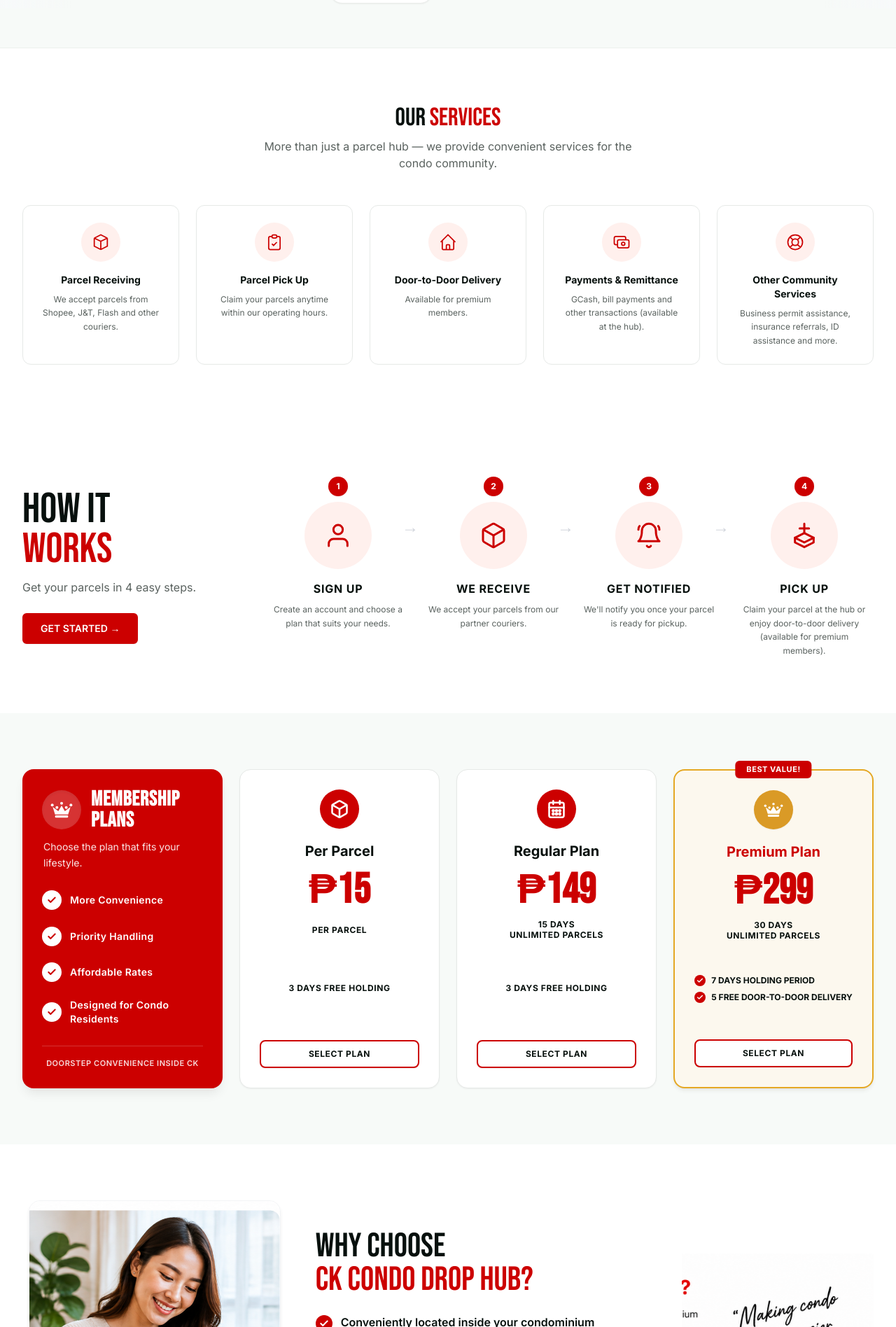
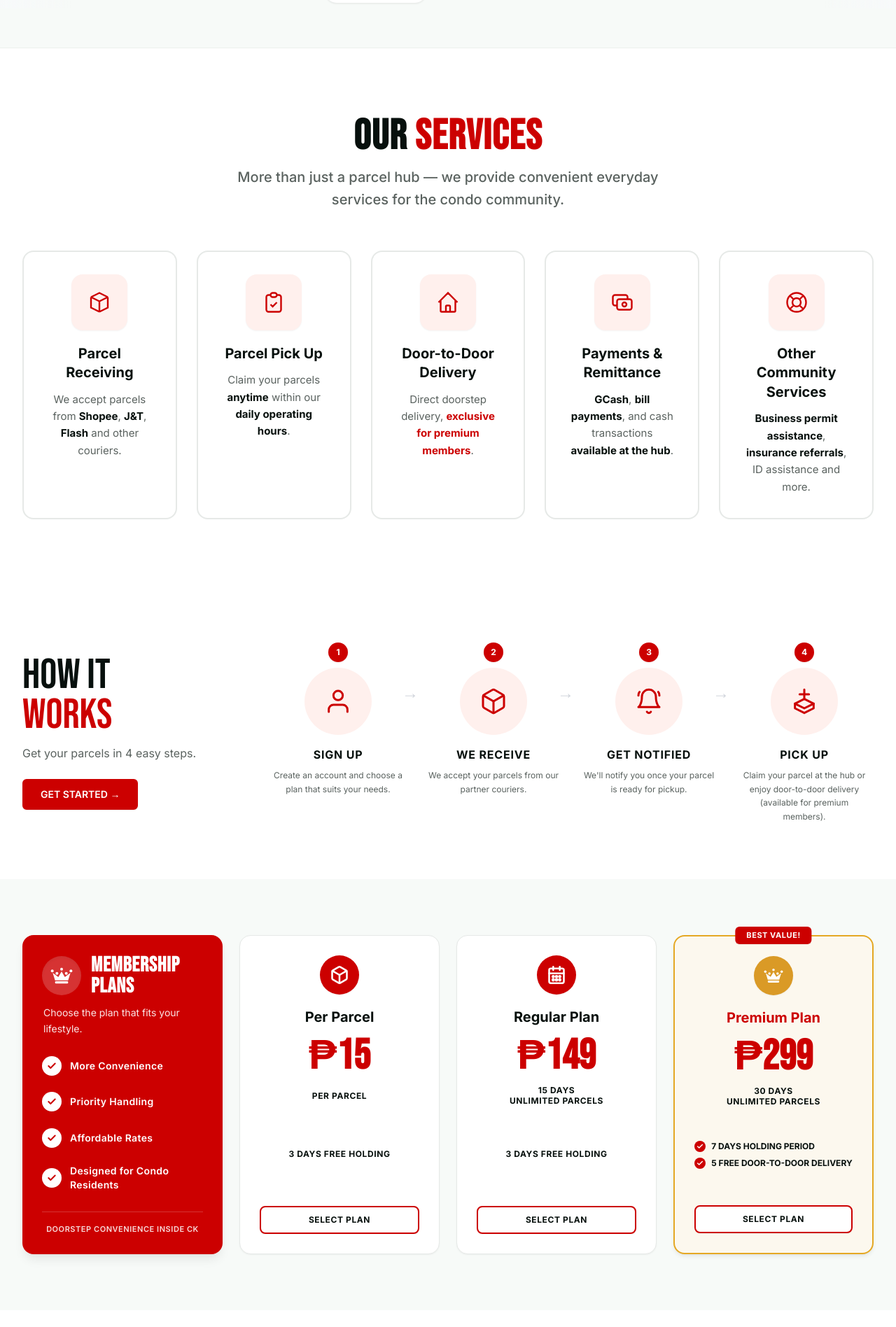
Before and after one commit to FredricksonAcorda/ck-condo-drop-hub, a Next.js app: page / in a window 1280 px wide. Shown: the part 904-2800 px from the top of the page at 70% size. Built offline with nearby package versions, Linux system fonts and the light colour scheme.

Commit message:
fix: remove stray text from script quote, enlarge quote font, and enlarge Our Services typography with bold popup highlights

```diff
--- a/src/app/(public)/page.tsx
+++ b/src/app/(public)/page.tsx
@@ -178,62 +178,84 @@ function ServicesSection() {
   const services = [
     {
       icon: (
-        <svg xmlns="http://www.w3.org/2000/svg" className="w-7 h-7" fill="none" stroke="currentColor" strokeWidth="1.5" viewBox="0 0 24 24"><path d="M20 7l-8-4-8 4m16 0l-8 4m8-4v10l-8 4m0-10L4 7m8 4v10M4 7v10l8 4"/></svg>
+        <svg xmlns="http://www.w3.org/2000/svg" className="w-8 h-8 sm:w-9 sm:h-9" fill="none" stroke="currentColor" strokeWidth="1.6" viewBox="0 0 24 24"><path d="M20 7l-8-4-8 4m16 0l-8 4m8-4v10l-8 4m0-10L4 7m8 4v10M4 7v10l8 4"/></svg>
       ),
       title: "Parcel Receiving",
-      desc: "We accept parcels from Shopee, J&T, Flash and other couriers.",
+      desc: (
+        <>
+          We accept parcels from <strong className="font-bold text-brand-text">Shopee</strong>, <strong className="font-bold text-brand-text">J&amp;T</strong>, <strong className="font-bold text-brand-text">Flash</strong> and other couriers.
+        </>
+      ),
     },
     {
       icon: (
-        <svg xmlns="http://www.w3.org/2000/svg" className="w-7 h-7" fill="none" stroke="currentColor" strokeWidth="1.5" viewBox="0 0 24 24"><path d="M9 5H7a2 2 0 00-2 2v12a2 2 0 002 2h10a2 2 0 002-2V7a2 2 0 00-2-2h-2M9 5a2 2 0 002 2h2a2 2 0 002-2M9 5a2 2 0 012-2h2a2 2 0 012 2m-6 9l2 2 4-4"/></svg>
+        <svg xmlns="http://www.w3.org/2000/svg" className="w-8 h-8 sm:w-9 sm:h-9" fill="none" stroke="currentColor" strokeWidth="1.6" viewBox="0 0 24 24"><path d="M9 5H7a2 2 0 00-2 2v12a2 2 0 002 2h10a2 2 0 002-2V7a2 2 0 00-2-2h-2M9 5a2 2 0 002 2h2a2 2 0 002-2M9 5a2 2 0 012-2h2a2 2 0 012 2m-6 9l2 2 4-4"/></svg>
       ),
       title: "Parcel Pick Up",
-      desc: "Claim your parcels anytime within our operating hours.",
+      desc: (
+        <>
+          Claim your parcels <strong className="font-bold text-brand-text">anytime</strong> within our <strong className="font-bold text-brand-text">daily operating hours</strong>.
+        </>
+      ),
     },
     {
       icon: (
-        <svg xmlns="http://www.w3.org/2000/svg" className="w-7 h-7" fill="none" stroke="currentColor" strokeWidth="1.5" viewBox="0 0 24 24"><path d="M3 12l2-2m0 0l7-7 7 7M5 10v10a1 1 0 001 1h3m10-11l2 2m-2-2v10a1 1 0 01-1 1h-3m-6 0a1 1 0 001-1v-4a1 1 0 011-1h2a1 1 0 011 1v4a1 1 0 001 1m-6 0h6"/></svg>
+        <svg xmlns="http://www.w3.org/2000/svg" className="w-8 h-8 sm:w-9 sm:h-9" fill="none" stroke="currentColor" strokeWidth="1.6" viewBox="0 0 24 24"><path d="M3 12l2-2m0 0l7-7 7 7M5 10v10a1 1 0 001 1h3m10-11l2 2m-2-2v10a1 1 0 01-1 1h-3m-6 0a1 1 0 001-1v-4a1 1 0 011-1h2a1 1 0 011 1v4a1 1 0 001 1m-6 0h6"/></svg>
       ),
       title: "Door-to-Door Delivery",
-      desc: "Available for premium members.",
+      desc: (
+        <>
+          Direct doorstep delivery, <strong className="font-bold text-brand-red">exclusive for premium members</strong>.
+        </>
+      ),
     },
     {
       icon: (
-        <svg xmlns="http://www.w3.org/2000/svg" className="w-7 h-7" fill="none" stroke="currentColor" strokeWidth="1.5" viewBox="0 0 24 24"><path d="M17 9V7a2 2 0 00-2-2H5a2 2 0 00-2 2v6a2 2 0 002 2h2m2 4h10a2 2 0 002-2v-6a2 2 0 00-2-2H9a2 2 0 00-2 2v6a2 2 0 002 2zm7-5a2 2 0 11-4 0 2 2 0 014 0z"/></svg>
+        <svg xmlns="http://www.w3.org/2000/svg" className="w-8 h-8 sm:w-9 sm:h-9" fill="none" stroke="currentColor" strokeWidth="1.6" viewBox="0 0 24 24"><path d="M17 9V7a2 2 0 00-2-2H5a2 2 0 00-2 2v6a2 2 0 002 2h2m2 4h10a2 2 0 002-2v-6a2 2 0 00-2-2H9a2 2 0 00-2 2v6a2 2 0 002 2zm7-5a2 2 0 11-4 0 2 2 0 014 0z"/></svg>
       ),
       title: "Payments & Remittance",
-      desc: "GCash, bill payments and other transactions (available at the hub).",
+      desc: (
+        <>
+          <strong className="font-bold text-brand-text">GCash</strong>, <strong className="font-bold text-brand-text">bill payments</strong>, and cash transactions <strong className="font-bold text-brand-text">available at the hub</strong>.
+        </>
+      ),
     },
     {
       icon: (
-        <svg xmlns="http://www.w3.org/2000/svg" className="w-7 h-7" fill="none" stroke="currentColor" strokeWidth="1.5" viewBox="0 0 24 24"><path d="M18.364 5.636l-3.536 3.536m0 5.656l3.536 3.536M9.172 9.172L5.636 5.636m3.536 9.192l-3.536 3.536M21 12a9 9 0 11-18 0 9 9 0 0118 0zm-5 0a4 4 0 11-8 0 4 4 0 018 0z"/></svg>
+        <svg xmlns="http://www.w3.org/2000/svg" className="w-8 h-8 sm:w-9 sm:h-9" fill="none" stroke="currentColor" strokeWidth="1.6" viewBox="0 0 24 24"><path d="M18.364 5.636l-3.536 3.536m0 5.656l3.536 3.536M9.172 9.172L5.636 5.636m3.536 9.192l-3.536 3.536M21 12a9 9 0 11-18 0 9 9 0 0118 0zm-5 0a4 4 0 11-8 0 4 4 0 018 0z"/></svg>
       ),
       title: "Other Community Services",
-      desc: "Business permit assistance, insurance referrals, ID assistance and more.",
+      desc: (
+        <>
+          <strong className="font-bold text-brand-text">Business permit assistance</strong>, <strong className="font-bold text-brand-text">insurance referrals</strong>, ID assistance and more.
+        </>
+      ),
     },
   ];
 
   return (
-    <section id="services" className="bg-white py-16 lg:py-20 scroll-mt-28">
+    <section id="services" className="bg-white py-16 lg:py-24 scroll-mt-28">
       <div className="max-w-[1440px] mx-auto px-4 md:px-6 lg:px-8 text-center">
-        <h2 className="font-[family-name:var(--font-heading)] text-3xl sm:text-4xl mb-2">
+        <h2 className="font-[family-name:var(--font-heading)] text-4xl sm:text-5xl lg:text-6xl font-black tracking-wide mb-3 uppercase">
           OUR <span className="text-brand-red">SERVICES</span>
         </h2>
-        <p className="text-brand-text-secondary mb-12 max-w-xl mx-auto">
-          More than just a parcel hub — we provide convenient services for the condo community.
+        <p className="text-base sm:text-lg lg:text-xl text-brand-text-secondary mb-14 max-w-2xl mx-auto font-medium leading-relaxed">
+          More than just a parcel hub — we provide convenient everyday services for the condo community.
         </p>
 
-        <div className="grid grid-cols-1 sm:grid-cols-2 lg:grid-cols-3 xl:grid-cols-5 gap-6">
+        <div className="grid grid-cols-1 sm:grid-cols-2 lg:grid-cols-3 xl:grid-cols-5 gap-6 sm:gap-7">
           {services.map((service) => (
             <div
               key={service.title}
-              className="group bg-white border border-brand-border rounded-xl p-6 hover:shadow-lg hover:border-brand-red/30 transition-all duration-300 text-center"
+              className="group bg-white border-2 border-brand-border rounded-2xl p-7 sm:p-8 hover:shadow-xl hover:border-brand-red/40 hover:-translate-y-1 transition-all duration-300 text-center flex flex-col items-center justify-between"
             >
-              <div className="w-14 h-14 mx-auto mb-4 bg-brand-red-bg rounded-full flex items-center justify-center text-brand-red group-hover:bg-brand-red group-hover:text-white transition-colors duration-300">
+              <div className="w-16 h-16 sm:w-20 sm:h-20 mx-auto mb-5 bg-brand-red-bg rounded-2xl flex items-center justify-center text-brand-red group-hover:bg-brand-red group-hover:text-white transition-colors duration-300 shadow-xs">
                 {service.icon}
               </div>
-              <h3 className="font-bold text-sm mb-2">{service.title}</h3>
-              <p className="text-xs text-brand-text-secondary leading-relaxed">{service.desc}</p>
+              <div className="flex-1 flex flex-col justify-start">
+                <h3 className="font-bold text-lg sm:text-xl text-brand-text mb-3 leading-snug">{service.title}</h3>
+                <p className="text-sm sm:text-[15px] text-brand-text-secondary leading-relaxed">{service.desc}</p>
+              </div>
             </div>
           ))}
         </div>
@@ -607,20 +629,20 @@ function PricingSection() {
 /* ------------------------------------------------------------------ */
 function WhyChooseUsSection() {
   const benefits = [
-    "Conveniently located inside your condominium",
-    "Trusted and secure parcel handling",
-    "Affordable and flexible plans",
-    "Friendly and accommodating staff",
-    "More than parcels — we support your everyday needs",
+    { text: "Conveniently located inside your condominium", bold: "inside your condominium" },
+    { text: "Trusted and secure parcel handling", bold: "secure parcel handling" },
+    { text: "Affordable and flexible membership plans", bold: "Affordable and flexible" },
+    { text: "Friendly and accommodating on-site staff", bold: "Friendly and accommodating" },
+    { text: "More than parcels — we support your everyday community needs", bold: "everyday community needs" },
   ];
 
   return (
-    <section id="about" className="bg-white py-16 lg:py-20 scroll-mt-28">
+    <section id="about" className="bg-white py-16 lg:py-24 scroll-mt-28">
       <div className="max-w-[1440px] mx-auto px-4 md:px-6 lg:px-8">
-        <div className="grid grid-cols-1 lg:grid-cols-12 gap-8 lg:gap-10 items-center">
+        <div className="grid grid-cols-1 lg:grid-cols-12 gap-8 lg:gap-8 items-center">
           {/* Left: Woman holding branded parcel box */}
           <div className="lg:col-span-4 flex justify-center">
-            <div className="rounded-2xl overflow-hidden shadow-md max-w-[360px] w-full border border-gray-100">
+            <div className="rounded-2xl overflow-hidden shadow-lg max-w-[380px] w-full border border-gray-100">
               <Image
                 src="/images/woman-branded-box.png"
                 alt="Resident receiving parcel with CK Condo Drop Hub branded box"
@@ -633,36 +655,37 @@ function WhyChooseUsSection() {
           </div>
 
           {/* Middle: Feature checklist */}
-          <div className="lg:col-span-5">
-            <h2 className="font-[family-name:var(--font-heading)] text-3xl sm:text-4xl lg:text-5xl leading-[1.0] mb-6">
+          <div className="lg:col-span-4">
+            <h2 className="font-[family-name:var(--font-heading)] text-3xl sm:text-4xl lg:text-[44px] leading-[1.05] mb-6">
               WHY CHOOSE<br />
               <span className="text-brand-red">CK CONDO DROP HUB?</span>
             </h2>
             <ul className="space-y-4">
               {benefits.map((benefit) => (
-                <li key={benefit} className="flex items-start gap-3">
+                <li key={benefit.text} className="flex items-start gap-3.5">
                   <div className="w-6 h-6 rounded-full bg-brand-red flex items-center justify-center shrink-0 mt-0.5 text-white shadow-xs">
                     <svg xmlns="http://www.w3.org/2000/svg" className="w-3.5 h-3.5" viewBox="0 0 24 24" fill="none" stroke="currentColor" strokeWidth="3.5" strokeLinecap="round" strokeLinejoin="round">
                       <polyline points="20 6 9 17 4 12" />
                     </svg>
                   </div>
-                  <span className="text-sm sm:text-base font-semibold text-brand-text">
-                    {benefit}
+                  <span className="text-base sm:text-[17px] font-semibold text-brand-text leading-snug">
+                    {benefit.text}
                   </span>
                 </li>
               ))}
             </ul>
           </div>
 
-          {/* Right: Master handwritten script quote with red swoosh */}
-          <div className="lg:col-span-3 flex justify-center items-center">
-            <div className="w-full max-w-[280px]">
+          {/* Right: Master handwritten script quote with red swoosh (Enlarged, Clean) */}
+          <div className="lg:col-span-4 flex justify-center items-center">
+            <div className="w-full max-w-[460px] sm:max-w-[490px] p-2">
               <Image
                 src="/images/script-quote-trimmed.png"
                 alt="“Making condo living easier, one parcel at a time.”"
-                width={400}
-                height={360}
-                className="w-full h-auto object-contain"
+                width={515}
+                height={385}
+                className="w-full h-auto object-contain transition-transform duration-300 hover:scale-105"
+                priority
               />
             </div>
           </div>
```
Also changed, not shown: public/images/script-quote-clean.png (added), public/images/script-quote-trimmed.png.
